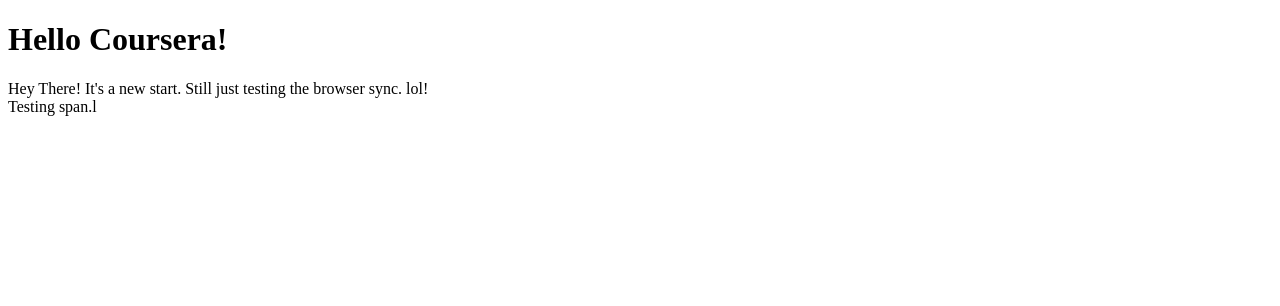
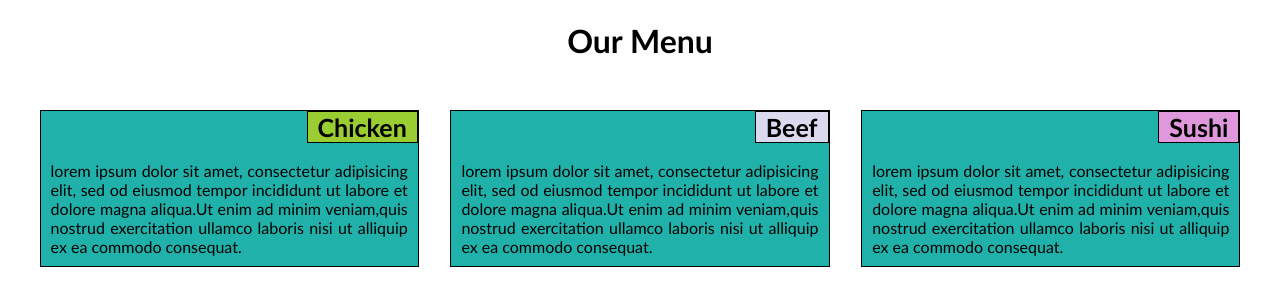
Before and after one commit to Akshityadav007/coursera-html-css-JS, a plain HTML site: page module-2-assignment/index.html in a window 1280 px wide. Drawn offline with Linux system fonts and the light colour scheme.

Commit message:
Solution of Module-2 Complete

```diff
--- a/module-2-assignment/index.html
+++ b/module-2-assignment/index.html
@@ -1,13 +1,171 @@
 <!DOCTYPE html>
 <html lang="en">
+
 <head>
 	<meta charset="UTF-8">
 	<meta name="viewport" content="width=device-width, initial-scale=1.0">
-	<title>Document</title>
+	<title>Assignment Solution for Module 2</title>
+	<style>
+		* {
+			box-sizing: border-box;
+		}
+		div {
+			font-family: 'Trebuchet MS', 'Lucida Sans Unicode', 'Lucida Grande', 'Lucida Sans', Arial, sans-serif;
+		}
+
+		#heading {
+			position: relative;
+			margin-bottom: 50px;
+			text-align: center;
+		}
+
+		.box1 {
+			border: 1px solid black;
+			background-color: lightseagreen;
+			overflow: auto;
+		}
+
+		.box2 {
+			border: 1px solid black;
+			background-color: lightseagreen;
+
+			overflow: auto;
+		}
+
+		.box3 {
+			border: 1px solid black;
+			background-color: lightseagreen;
+
+			overflow: auto;
+
+		}
+
+		#title {
+			border: 1px solid black;
+			background-color: yellowgreen;
+			box-sizing: content-box;
+			position: relative;
+			font-size: 25px;
+			font-weight: bolder;
+			float: right;
+		}
+		#title1 {
+			border: 1px solid black;
+			background-color: #dbd9ee;
+			box-sizing: content-box;
+			position: relative;
+			font-size: 25px;
+			font-weight: bolder;
+			float: right;
+		}	#title2 {
+			border: 1px solid black;
+			background-color: #e098dd;
+			box-sizing: content-box;
+			position: relative;
+			font-size: 25px;
+			font-weight: bolder;
+			float: right;
+		}
+
+
+		#content {
+			position: relative;
+			margin: 50px 10px 10px 10px;
+			text-align: justify;
+		}
+
+
+		@media (min-width: 992px) {
+			.box1 {
+				width: 30%;
+				float: left;
+				margin: 0px 2.5% 0px 2.5%;
+			}
+
+			.box2 {
+				width: 30%;
+				float: left;
+				margin: 0px 2.5% 0px 0px;
+			}
+
+			.box3 {
+				width: 30%;
+				float: left;
+			}
+		}
+
+		@media (min-width:768px) and (max-width: 991px) {
+			.box1 {
+				width: 45%;
+				float: left;
+				margin: 0px 2.5% 0px 2.5%;
+			}
+
+			.box2 {
+				width: 45%;
+				float: left;
+				margin: 0px 2.5% 0px 2.5%;
+			}
+
+			.box3 {
+				float: left;
+				margin: 2.5%;
+			}
+		}
+
+		@media (max-width: 767px) {
+			.box1 {
+				float: left;
+				margin:2.5%;
+			}
+
+			.box2 {
+				float: left;
+				margin:2.5%
+			}
+
+			.box3 {
+				float:left;
+				margin: 2.5%;
+			}
+		}
+	</style>
 </head>
+
 <body>
-	<h1>Hello Coursera!</h1>
-<div>Hey There! It's a new start. Still just testing the browser sync. lol!</div>
-<span>Testing span.</span>l
+	<div>
+		<h1 id='heading'>Our Menu</h1>
+	</div>
+	<div class="row">
+		<div class='box1'>
+			<div id='title'><span id="content">Chicken</span></div>
+			<div id="content">
+				<section>lorem ipsum dolor sit amet, consectetur adipisicing elit, sed od eiusmod tempor
+					incididunt ut labore et dolore magna aliqua.Ut enim ad minim veniam,quis nostrud exercitation
+					ullamco
+					laboris nisi ut alliquip ex ea commodo consequat.</section>
+			</div>
+		</div>
+		<div class='box2'>
+			<div id='title1'><span id="content">Beef</span></div>
+			<div id="content">
+				<section>lorem ipsum dolor sit amet, consectetur adipisicing elit, sed od eiusmod tempor
+					incididunt ut labore et dolore magna aliqua.Ut enim ad minim veniam,quis nostrud exercitation
+					ullamco
+					laboris nisi ut alliquip ex ea commodo consequat.</section>
+			</div>
+		</div>
+		<div class='box3'>
+			<div id='title2'><span id="content">Sushi</span></div>
+			<div id="content">
+				<section>lorem ipsum dolor sit amet, consectetur adipisicing elit, sed od eiusmod tempor
+					incididunt ut labore et dolore magna aliqua.Ut enim ad minim veniam,quis nostrud exercitation
+					ullamco
+					laboris nisi ut alliquip ex ea commodo consequat.</section>
+			</div>
+		</div>
+	</div>
+
 </body>
+
 </html>
```
